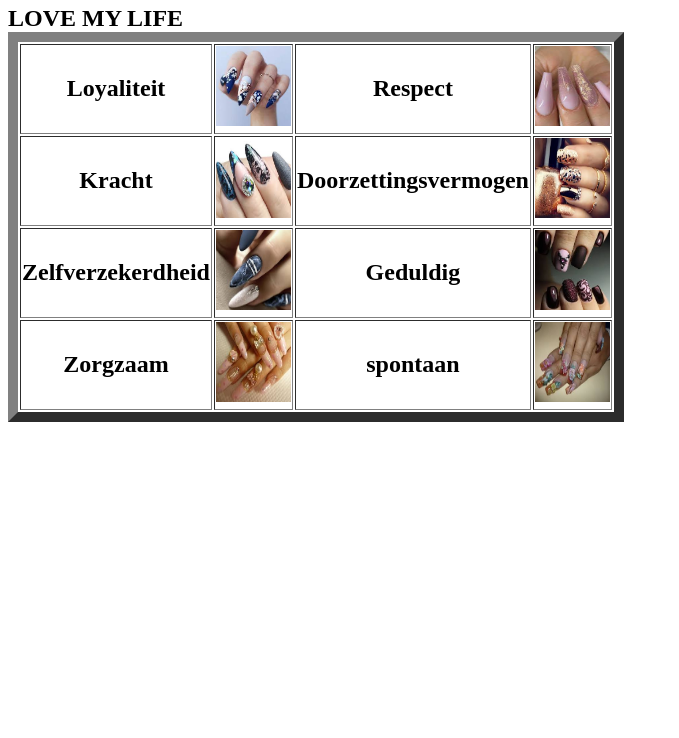
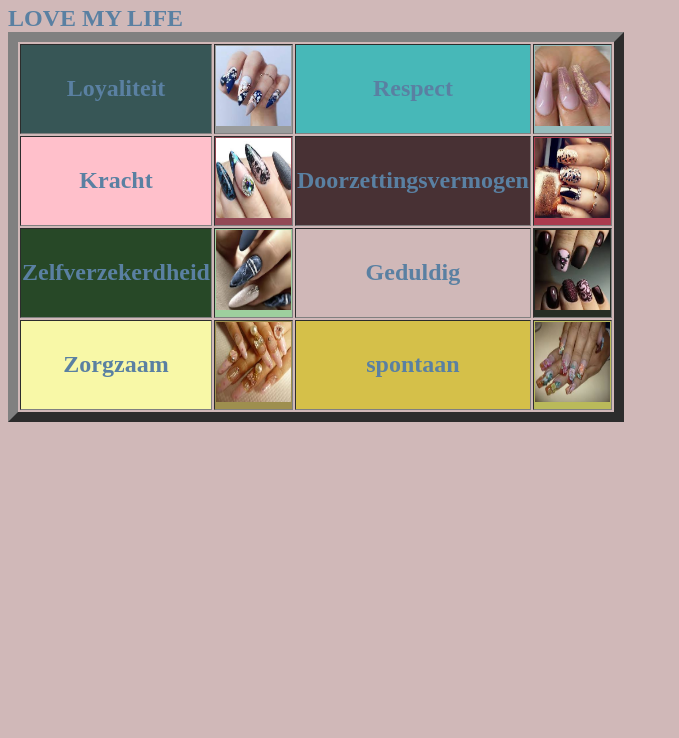
Before and after one commit to hftwich/hanniefaa, a plain HTML site: page index.html in a window 1280 px wide. Shown: the part 62-800 px from the top of the page, without its empty margins (0-679 px from the left). Drawn offline with Linux system fonts and the light colour scheme; files that its build step writes are made by us from their sources; files whose address does not match are found by name.

Commit message:
Update index.html

```diff
--- a/index.html
+++ b/index.html
@@ -2,7 +2,7 @@
 <html>
 <head>
 <meta charset="utf-8">
-<link rel="stylesheet" href="css/hanniefa.css" >
+<link rel="stylesheet" href="css/index.css" >
 <title>Les12</title>
 </head>
 <body>
```
